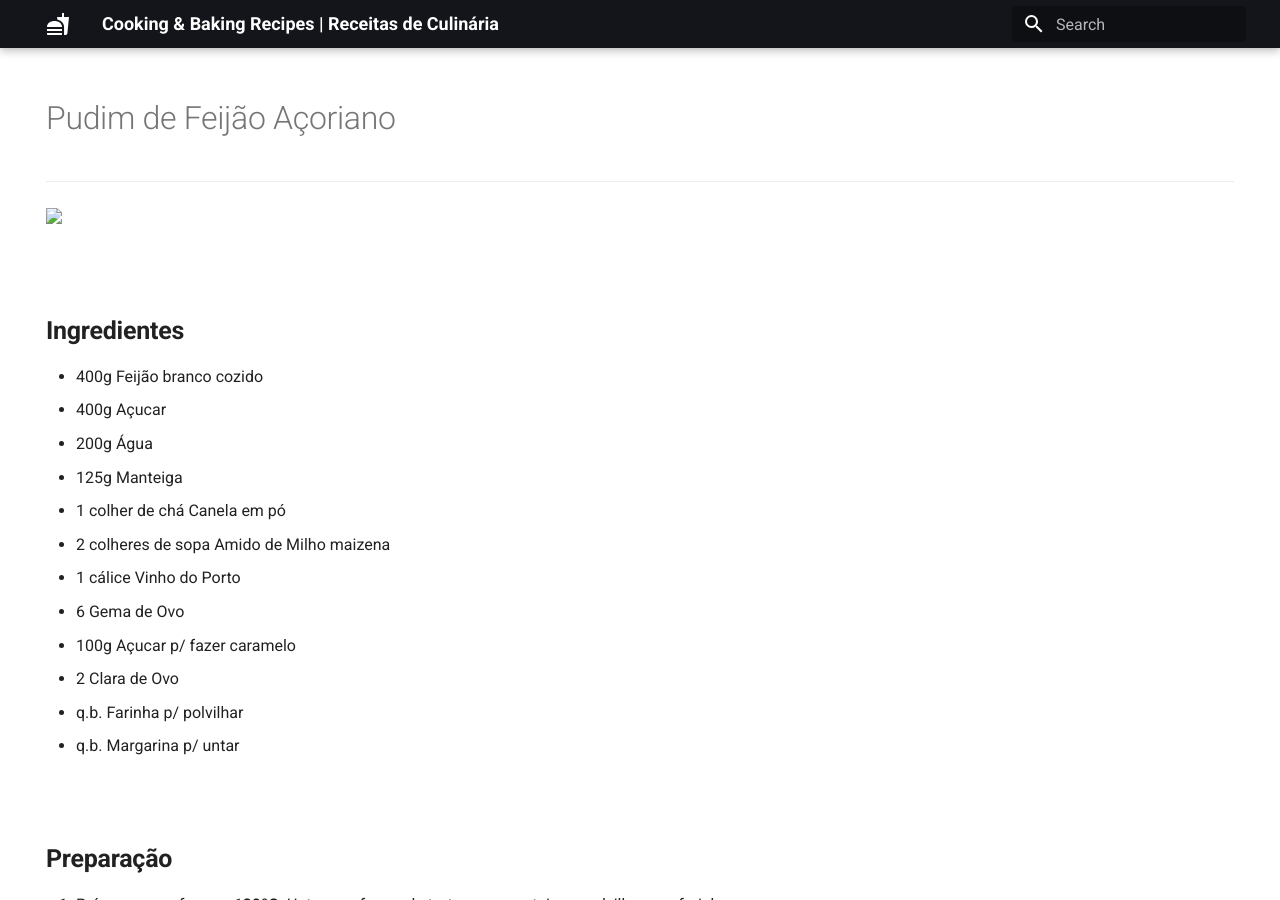
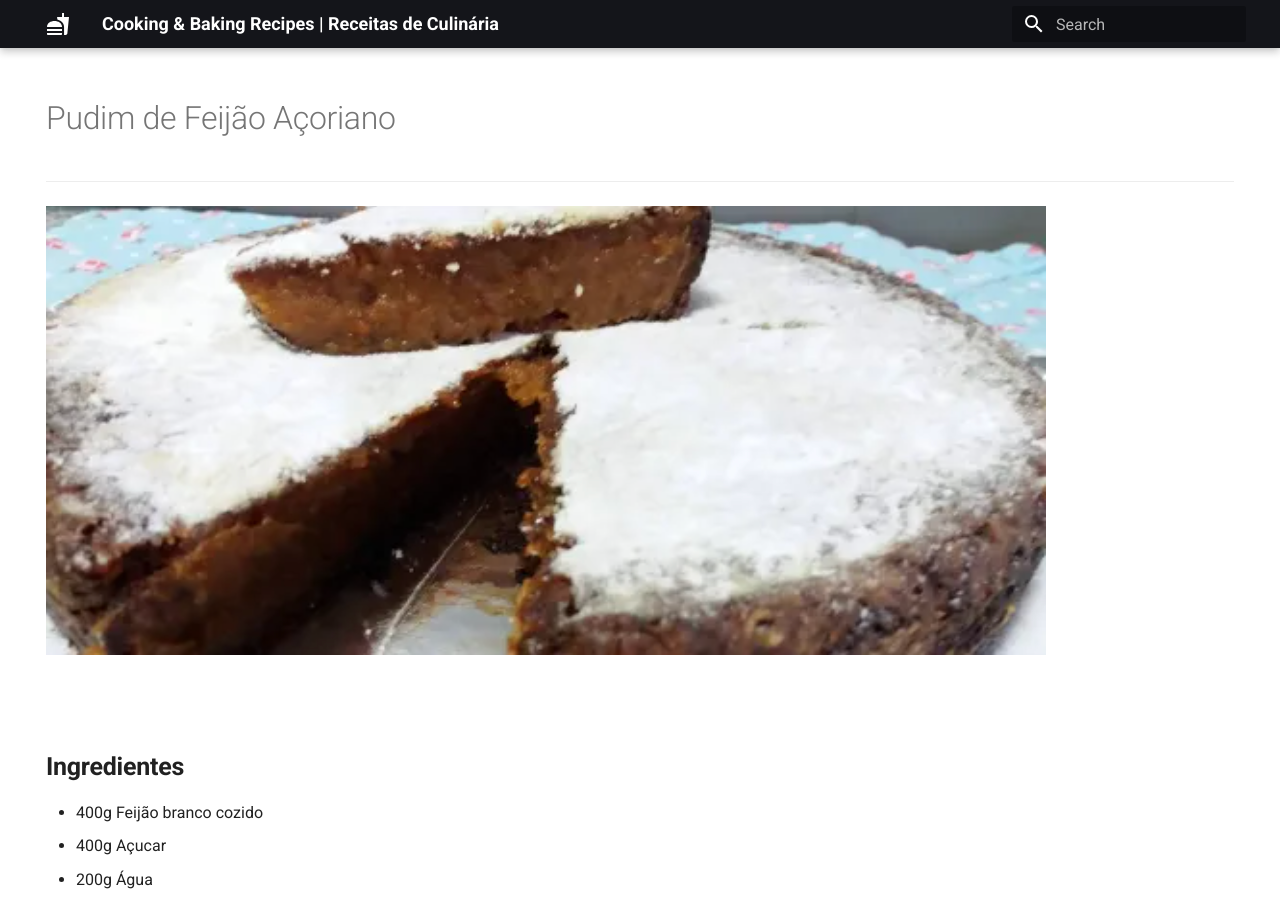
Before and after one commit to mannycarreiro/cooking_recipes, an MkDocs documentation site: the page built from docs/Receitas/Pudim de Feijao Acoreano.md, in a window 1280 px wide and 900 px high. Built offline with MkDocs 1.6.1 and Material for MkDocs 9.7.7, drawn with Linux system fonts in a browser that asks for light colours.

Commit message:
Update Pudim de Feijao Acoreano.md

```diff
--- a/docs/Receitas/Pudim de Feijao Acoreano.md
+++ b/docs/Receitas/Pudim de Feijao Acoreano.md
@@ -12,7 +12,7 @@ tags:
 
 <hr>
 
-<img src="images/Pudim_Feijao_Acoreano.png" width=40% height=40%>
+![Pudim de Feijao Acoreano](./images/Pudim_Feijao_Acoreano.png)
 
 <br>
 
```
